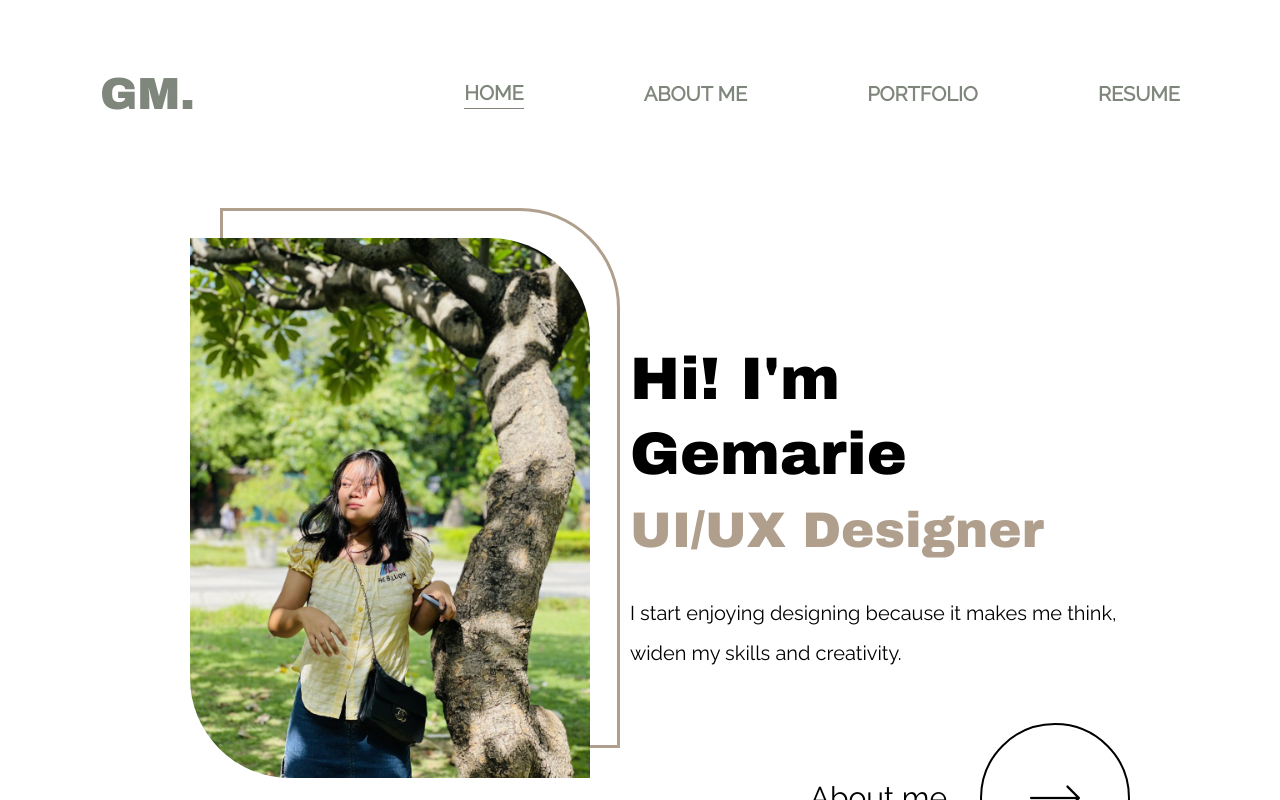
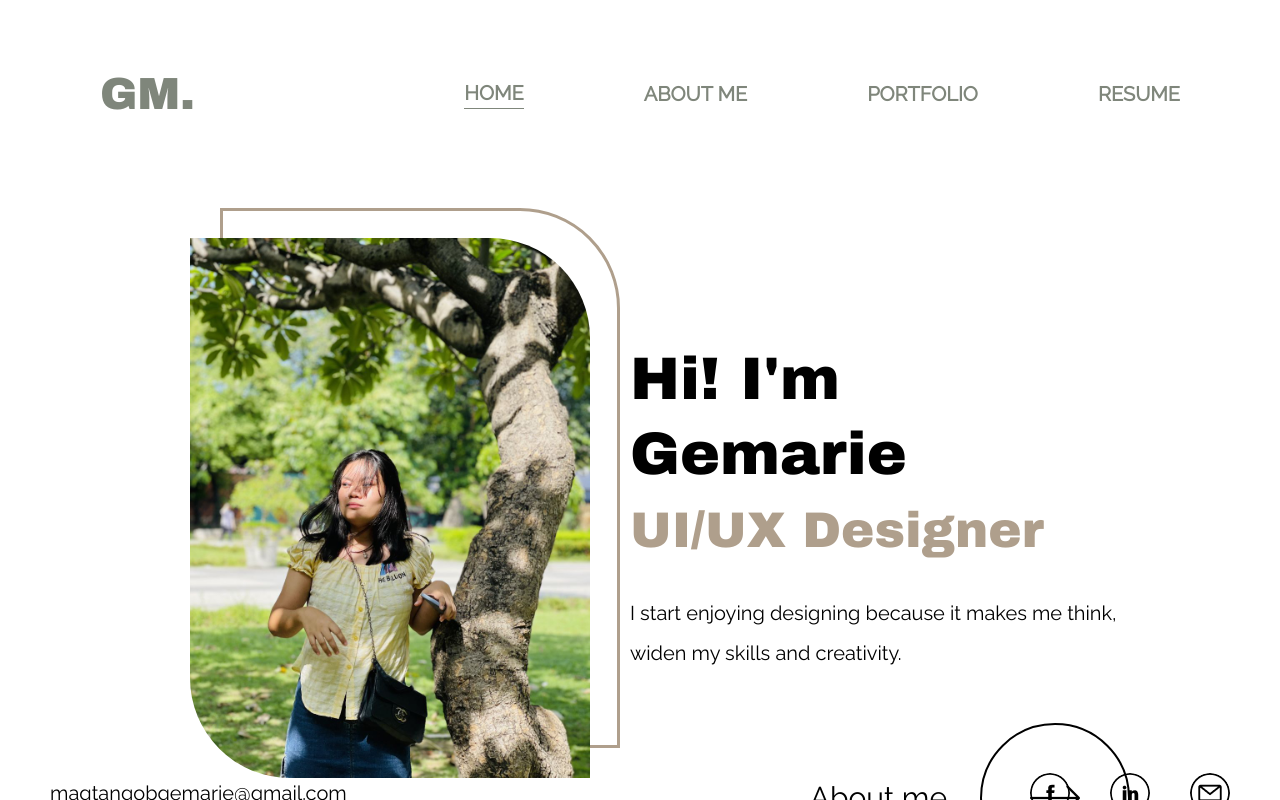
Before and after one commit to CMH7/Gem-Website-Portfolio, a SvelteKit app: page / in a window 1280 px wide. Built offline with nearby package versions, Linux system fonts and the light colour scheme.

Commit message:
fix heights

```diff
--- a/src/routes/+layout.svelte
+++ b/src/routes/+layout.svelte
@@ -5,7 +5,7 @@
   import "../app.css";
 </script>
 
-<div class="bg-white w-screen h-screen px-[50px] pb-[60px] transition-all overflow-x-hidden ">
+<div class="bg-white w-screen h-screen px-[50px] pb-[20px] transition-all overflow-x-hidden ">
   <Navbar />
   <slot/>
   <Footer />
--- a/src/routes/+page.svelte
+++ b/src/routes/+page.svelte
@@ -8,9 +8,9 @@
   </title>
 </svelte:head>
 
-<div class=" w-full h-full ">
+<div class=" w-full h-3/4 ">
   <!-- center  -->
-  <div class=" w-full h-fit px-[100px] py-[50px] flex items-center  ">
+  <div class=" w-full px-[100px] py-[50px] flex items-center  ">
     <!-- image and border back  -->
     <div class=" w-3/5 h-fit flex justify-center items-center ">
       <div class=" w-[400px] h-[540px] relative ">
```
